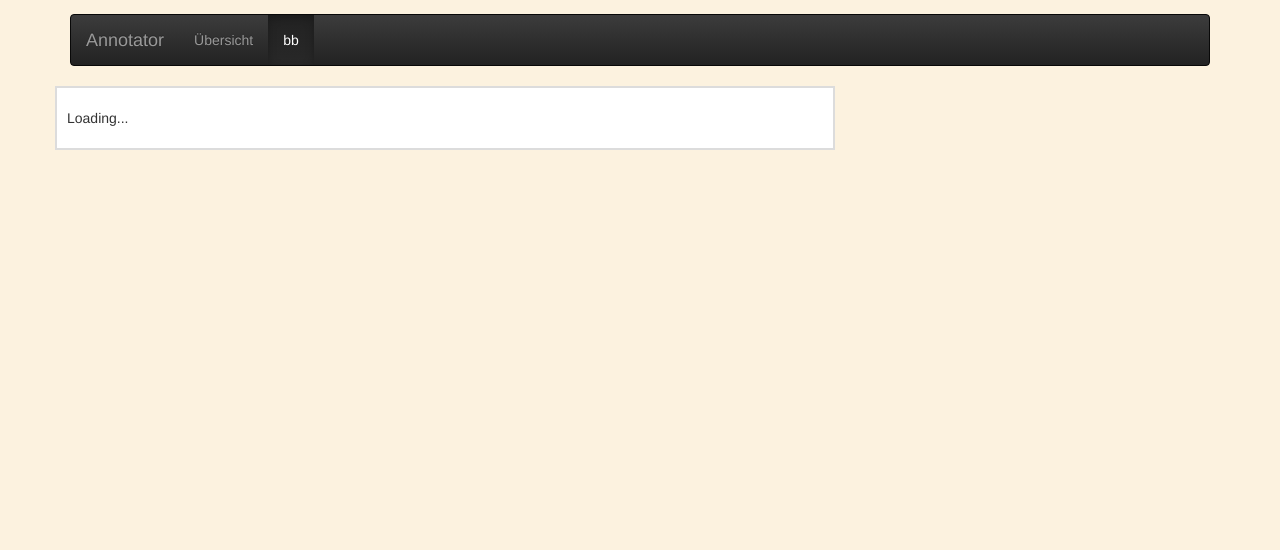
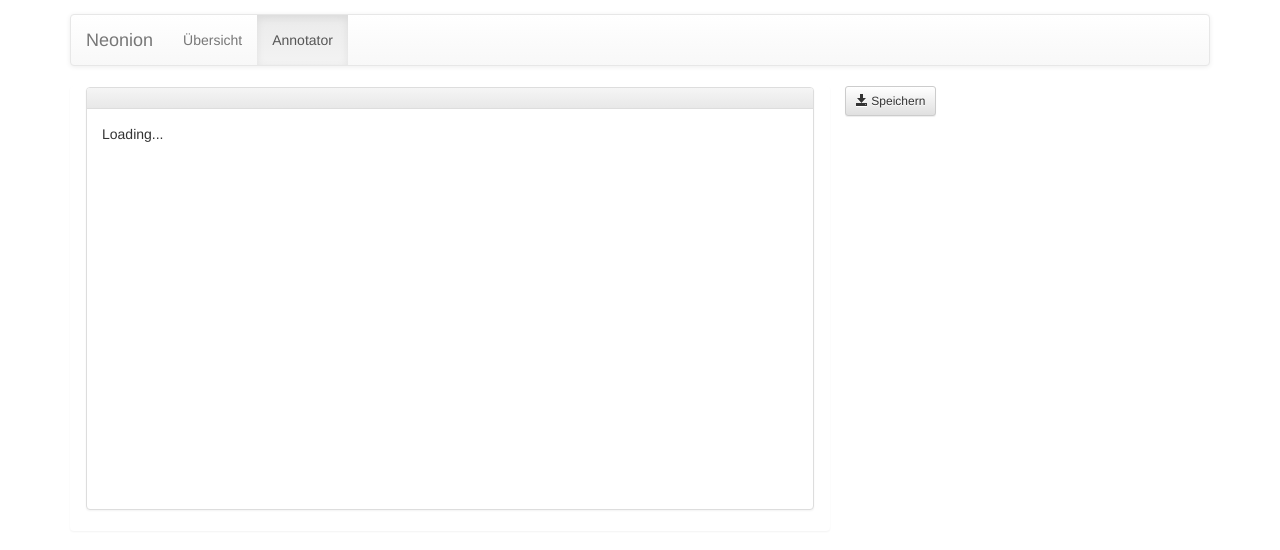
Before and after one commit to FUB-HCC/neonion, a Django app: page /annotator/ in a window 1280 px wide. Shown: the top 550 px of the page. Run offline with Django 3.2, Linux system fonts and the light colour scheme; some libraries are stand-ins or nearby versions.

Commit message:
prepare document save

```diff
--- a/Annotation/templates/base.html
+++ b/Annotation/templates/base.html
@@ -12,10 +12,10 @@
 </head>
 <body>
 <div class="container">
-    <nav class="navbar navbar-inverse" role="navigation">
+    <nav class="navbar navbar-default" role="navigation">
         <div class="container">
             <div class="fcf2df">
-                <a class="navbar-brand" href="#">Annotator</a>
+                <a class="navbar-brand" href="#">Neonion</a>
             </div>
             <div class="navbar-collapse collapse">
                 <ul class="nav navbar-nav">
@@ -26,16 +26,15 @@
                         <a href="{{ home_url }}">Übersicht</a>
                     </li>
                     <li class="{% navactive request 'annotator' %}">
-                        <a href="{{ annotator_url }}">bb</a>
+                        <a href="{{ annotator_url }}">Annotator</a>
                     </li>
                 </ul>
             </div>
         </div>
     </nav>
-    <div class="row">
-        <div id="content">
-            {% block content %}{% endblock %}
-        </div>
+
+    <div id="content">
+        {% block content %}{% endblock %}
     </div>
 
 </div>
--- a/Annotation/templates/base_annotator.html
+++ b/Annotation/templates/base_annotator.html
@@ -9,10 +9,21 @@
 {% endblock %}
 
 {% block content %}
-    <div id="annotationArea" class="col-md-8">
-        <div id="annotationText">Loading...</div>
+    <div class="col-md-8 panel" >
+        <div id="annotationArea" class="panel panel-default" >
+            <div id="documentTitle" class="panel-heading"></div>
+            <div id="documentText" class="panel-body">Loading...</div>
         </div>
-    <div id="miniMap" class="col-md-4"></div>
+    </div>
+    <div id="miniMap" class="col-md-4">
+        <button id="document-save" type="button" class="btn btn-default btn-sm">
+            <span class="glyphicon glyphicon-save"></span> Speichern
+        </button>
+
+        <div id="alert-saved" class="alert alert-success fade" role="alert">
+            Dokument gespeichert
+        </div>
+    </div>
 {% endblock %}
 
 {% block scripts %}
@@ -20,35 +31,90 @@
     <script type="text/javascript" src="{% static 'js/annotator.neonion.js' %}"></script>
 
     <script language="javascript">
-        $(document).ready(function() {
 
         // TODO loomp address
         var config = {
-                server : "http://localhost:8181/loomp/content/get",
-                resourceName : "http://loomp.org/data/0669efda-898e-4ff9-a7da-7c7b723c5aeb"
+            server : "http://localhost:8181/loomp",
+            resourceName : "http://loomp.org/data/269d9aa0-5b96-40b1-a38e-c11b604292b8",
+            uri : {
+                annotation : "http://vocab.loomp.org/model/Annotation",
+                annotationSet : "http://vocab.loomp.org/model/AnnotationSet"
+            },
+            service : {
+                get : "/content/get",
+                getAll : "/content/getAll",
+                save : "/content/save"
+            }
         };
 
+        var data = {
+            document : null
+        }
+
+        $(document).ready(function() {
+            loadDocument(config.resourceName, config);
+            loadAnnotationSets(config);
+
+
+            // attach event handler
+            $('#document-save').click(function () {
+                saveDocument(config);
+            });
+
+
+        });
+
+
+        function loadDocument (resourceName, config) {
             // load document from loomp
             jQuery.ajax(
             {
-                    url: config.server + "?uri=" + config.resourceName,
+                url: config.server + config.service.get + "?uri=" + config.resourceName,
                 type: 'GET',
                 crossDomain: true,
-                    dataType: 'json',
-                    async: false
+                dataType: 'json'
             }
             ).done(function(response) {
-                $("#annotationText").html(response.content);
-                $("#annotationArea").annotator().annotator('addPlugin', 'Neonion');
+                data.document = response;
+                $("#documentTitle").html(data.document.title);
+                $("#documentText").html(data.document.content);
+                $("#documentText").annotator().annotator('addPlugin', 'Neonion');
 
                 restoreAnnotations();
+                console.log(data.document);
             });
+        }
 
-        });
 
         /* Restores the annotation from markup */
         function restoreAnnotations() {
+            // TODO
+        }
 
+        function loadAnnotationSets(config) {
+            // TODO
+        }
+
+        function saveDocument(config) {
+            var contentNode = Annotator._instances[0].wrapper[0].childNodes[0];
+            data.document.content = contentNode.innerHTML;
+
+            jQuery.ajax(
+            {
+                url: config.server + config.service.save,
+                type: 'POST',
+                data : { "data" : JSON.stringify(data), fmt : "JSON" }
+            }).success(function(data, textStatus, jqXHR) {
+                console.log(data);
+
+                $("#alert-saved").addClass("in");
+                window.setTimeout(function() {
+                    $("#alert-saved").removeClass("in");
+                    $("#alert-saved").addClass("out");
+                }, 3000);
+            }).error(function(jqXHR, textStatus, errorThrown) {
+                console.log(errorThrown);
+            });
         }
 
     </script>
--- a/prototype/static/css/style.css
+++ b/prototype/static/css/style.css
@@ -1,9 +1,7 @@
 body {
-    background-color : #fcf2df;
+    background-color : #fff;
 }
 
-#annotationArea {
-    border:2px solid #dcdcdc;
-    background-color: #fff;
-    padding:20px 10px 20px 10px;
+#documentText {
+    min-height: 400px;
 }
--- a/prototype/static/js/annotator.neonion.js
+++ b/prototype/static/js/annotator.neonion.js
@@ -4,9 +4,11 @@
 
 		pluginInit : function () {
 
+			var anno = this.annotator;
+
 			this.annotator.viewer.addField({
 				load: function (field, annotation) {
-					field.innerHTML = "Testfield";
+					field.innerHTML = "Person";
 				}
 			})
 
@@ -27,15 +29,17 @@
 					property : "rdfs:label",
 					about : "http://www.loomp.org/dic/pi/0.1/PFXEMONGDGT4ZP7U8NWKJ0ZAR05CN298"
 				 };
+
 				// add RDFa attributes to markup
 				annotation.highlights[0].setAttribute("typeof", annotation.rdf.typeof);
 				annotation.highlights[0].setAttribute("property", annotation.rdf.property);
 				annotation.highlights[0].setAttribute("about", annotation.rdf.about);
 
 				//console.log(annotation.highlights[0]);
+				//console.log(anno);
 
 			});
-			console.log(this.annotator);
+
 		}
 	}
 
```
Lines whose indentation alone changed are shown as unchanged.
